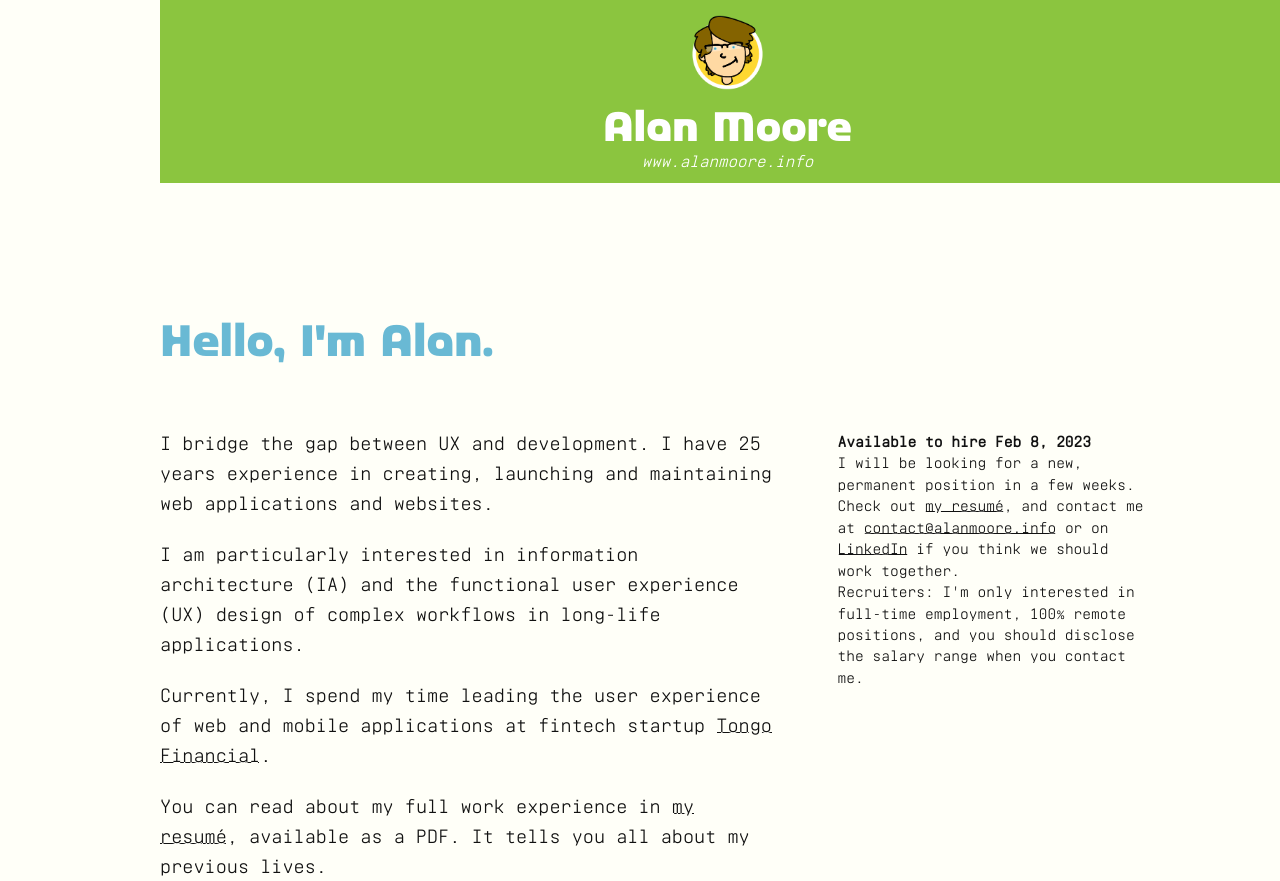
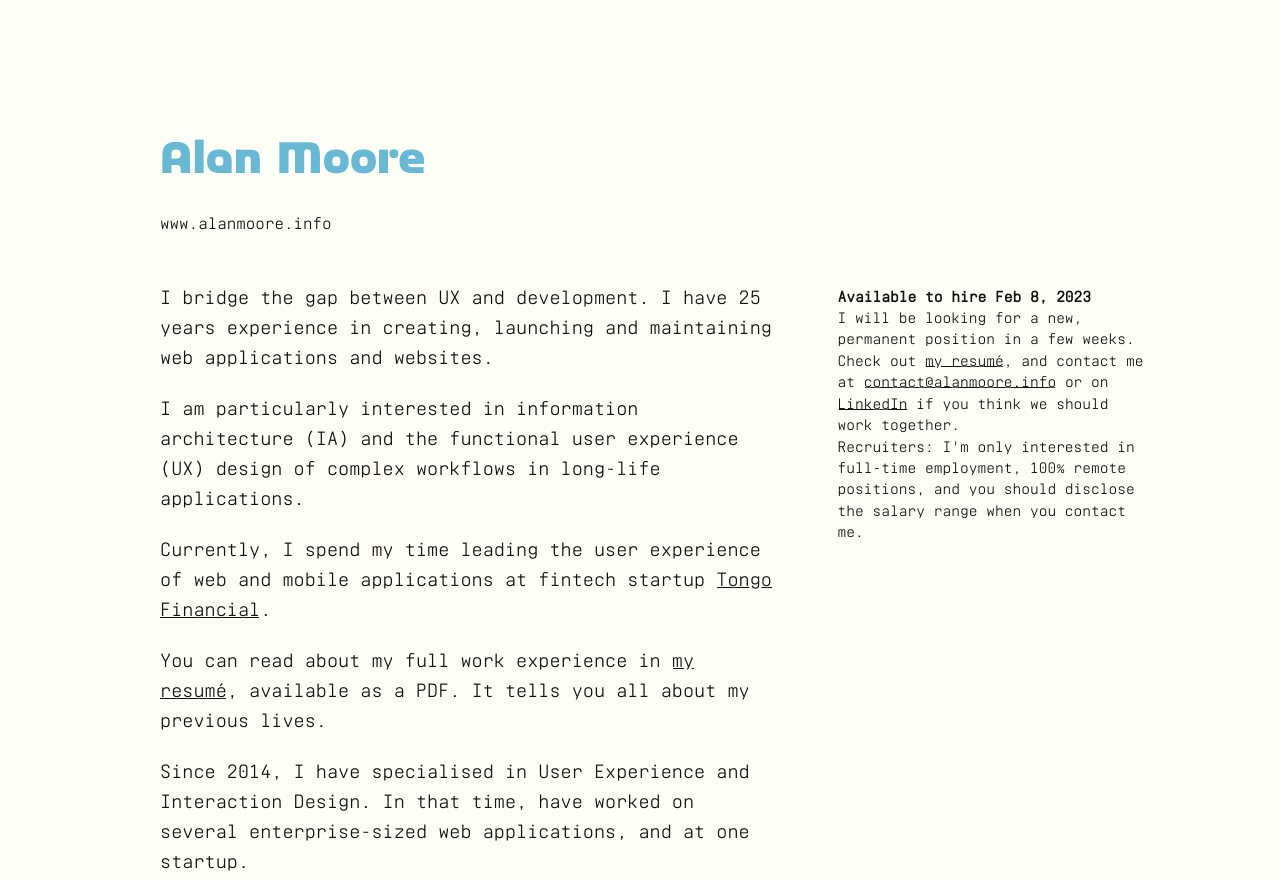
Before and after one commit to alanmoore/alanmoore.info, a website: page index.html in a window 1280 px wide. Shown: the top 881 px of the page. Drawn offline with Linux system fonts and the light colour scheme.

Commit message:
Clean header

```diff
--- a/index.html
+++ b/index.html
@@ -51,13 +51,9 @@
 </head>
 
 <body>
-  <header class="am-header">
-    <h1 class="am-header__site-title">Alan Moore</h1>
-    <h2 class="am-header__url">www.alanmoore.info</h2>
-  </header>
-
   <article>
-    <h1 class="am-main__header">Hello, I'm Alan. </h1>
+    <h1 class="am-main__header">Alan Moore </h1>
+    <p class="am-header__url">www.alanmoore.info</p>
     <section>
       <p>
          <span class="marginnote"><strong>Available to hire Feb 8, 2023</strong><br />I will be looking for a new,
```
Also changed, not shown: 1 other file.
